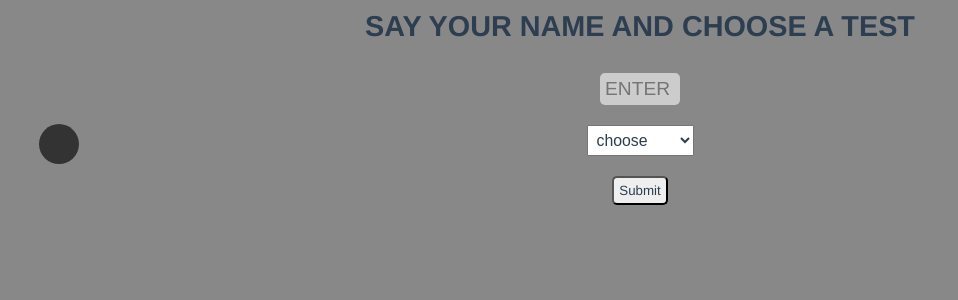
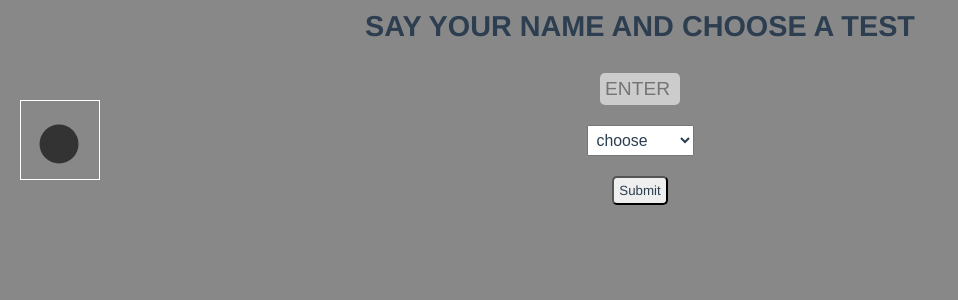
Before and after one commit to abbasnake/maratons, a Vue app in the folder client/: page /#/choose in a window 1280 px wide. Shown: the top 300 px of the page, without its empty margins (0-958 px from the left). Built offline with nearby package versions, Linux system fonts and the light colour scheme.

Commit message:
trying to design a good environment for js animation

```diff
--- a/client/src/components/TheHelper/TheHelper.vue
+++ b/client/src/components/TheHelper/TheHelper.vue
@@ -1,5 +1,5 @@
 <template>
-  <svg class="helper animation" xmlns="http://www.w3.org/2000/svg" viewBox="0 0 200 200">
+  <svg class="helper" :style="styleObject" xmlns="http://www.w3.org/2000/svg" viewBox="0 0 200 200">
     <helper-circle></helper-circle>
   </svg>
 </template>
@@ -11,6 +11,35 @@ export default {
   name: 'TheHelper',
   components: {
     'helper-circle': TheHelperCircle
+  },
+  data () {
+    return {
+      xPos: 20,
+      yPos: 100
+    }
+  },
+  mounted () {
+    this.loop()
+  },
+  computed: {
+    styleObject () {
+      return {
+        'transform': `translate(${this.xPos}px, ${this.yPos}px)`
+      }
+    }
+  },
+  methods: {
+    changeContentAnimation () {
+
+    },
+    mainAnimation () {
+      requestAnimationFrame(this.mainAnimation)
+      // if (this.hoverAnimationOn) { this.hoverAnimation() }
+      this.changeContentAnimation()
+    },
+    loop () {
+      requestAnimationFrame(this.mainAnimation)
+    }
   }
 }
 </script>
@@ -19,29 +48,12 @@ export default {
 $size: 80px;
 
 .helper {
-  // border: 1px solid white;
+  border: 1px solid white;
   position: absolute;
   height: $size;
-  left: 20px;
-  top: 100px;
+  // left: 20px; // doing this in javascript
+  // top: 100px; // doing this in javascript
   width: $size;
   z-index: 10;
 }
-
-// .animation {
-//   animation:
-//       a-get-stuff 1s ease-in-out alternate;
-// }
-
-// @keyframes a-get-stuff {
-//   0% {
-//     transform: translate(0px, 0px);
-//   }
-//   50% {
-//     transform: translate(4000px, 300px);
-//   }
-//   100% {
-//     transform: translate(0px, 0px);
-//   }
-// }
 </style>
```
